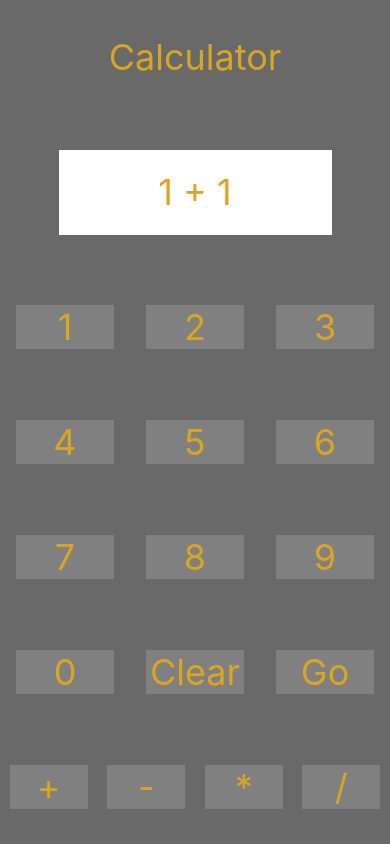
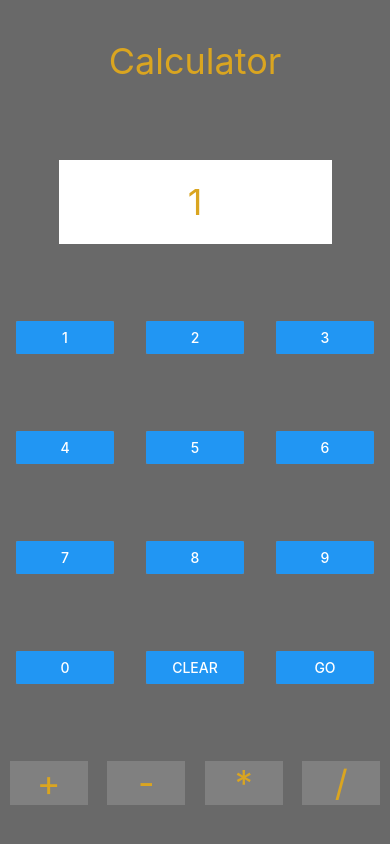
Before and after one commit to jcsmileyjr/Calculator, a React Native app: screen / in a window 390 px wide. Built offline with nearby package versions, Linux system fonts and the light colour scheme.

Commit message:
Got buttons working with addNumber and clear functions

```diff
--- a/App.js
+++ b/App.js
@@ -8,7 +8,7 @@ export default class App extends React.Component {
   constructor(props){
     super(props);
     this.state = {
-      display:"",
+      display:"1",
       numerator:"",
       denominator:"",
       operator:"",
@@ -17,7 +17,8 @@ export default class App extends React.Component {
   }
 
   clear(){
-    this.setState((state, props) => ({ display:""}))
+    this.setState((state, props) => ({ display:""}));
+console.log("working");
   }
 
   evalutate(x,y,operator){
@@ -48,10 +49,10 @@ export default class App extends React.Component {
             <Text style={styles.title}>Calculator</Text>
         </View>
         <View style={styles.display}>
-            <Text style={styles.title}>1 + 1</Text>
+            <Text style={styles.title}>{this.state.display}</Text>
         </View>
         <View style={styles.calcKeyRow}>
-            <CalcKeys displayKey="1" />
+            <CalcKeys displayKey="1" onClick={()=> this.addNumber("1")} />
             <CalcKeys displayKey="2" />
             <CalcKeys displayKey="3" />
         </View>
@@ -67,7 +68,7 @@ export default class App extends React.Component {
         </View>
         <View style={styles.calcKeyRow}>
             <CalcKeys displayKey="0" />
-            <CalcKeys displayKey="Clear" />
+            <CalcKeys onClick={()=> this.clear()} displayKey="Clear" />
             <CalcKeys displayKey="Go" />
         </View>
         <View style={styles.calcKeyRow}>
--- a/components/CalcKeys.js
+++ b/components/CalcKeys.js
@@ -1,11 +1,13 @@
 import React, {Component} from 'react';
-import { StyleSheet, Text, View } from 'react-native';
+import { StyleSheet, Text, View, Button } from 'react-native';
 
 export default class CalcKeys extends Component{
   render(){
     return(
         <View style={styles.calcKey}>
-            <Text style = {styles.textDisplay} >{this.props.displayKey}</Text>
+            <Button style = {styles.textDisplay}
+            title = {this.props.displayKey}
+            onPress = {()=>{this.props.onClick()}}></Button>
         </View>
     );
   }
```
